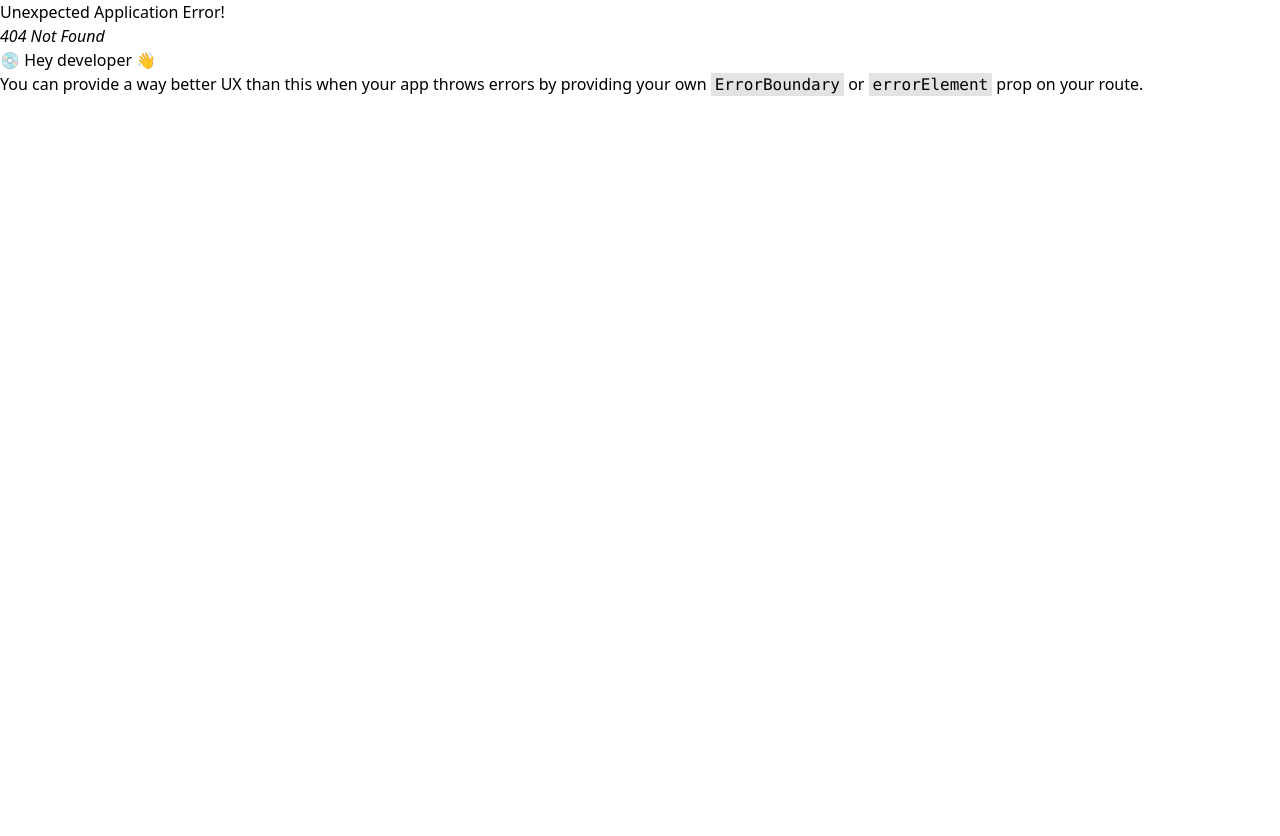
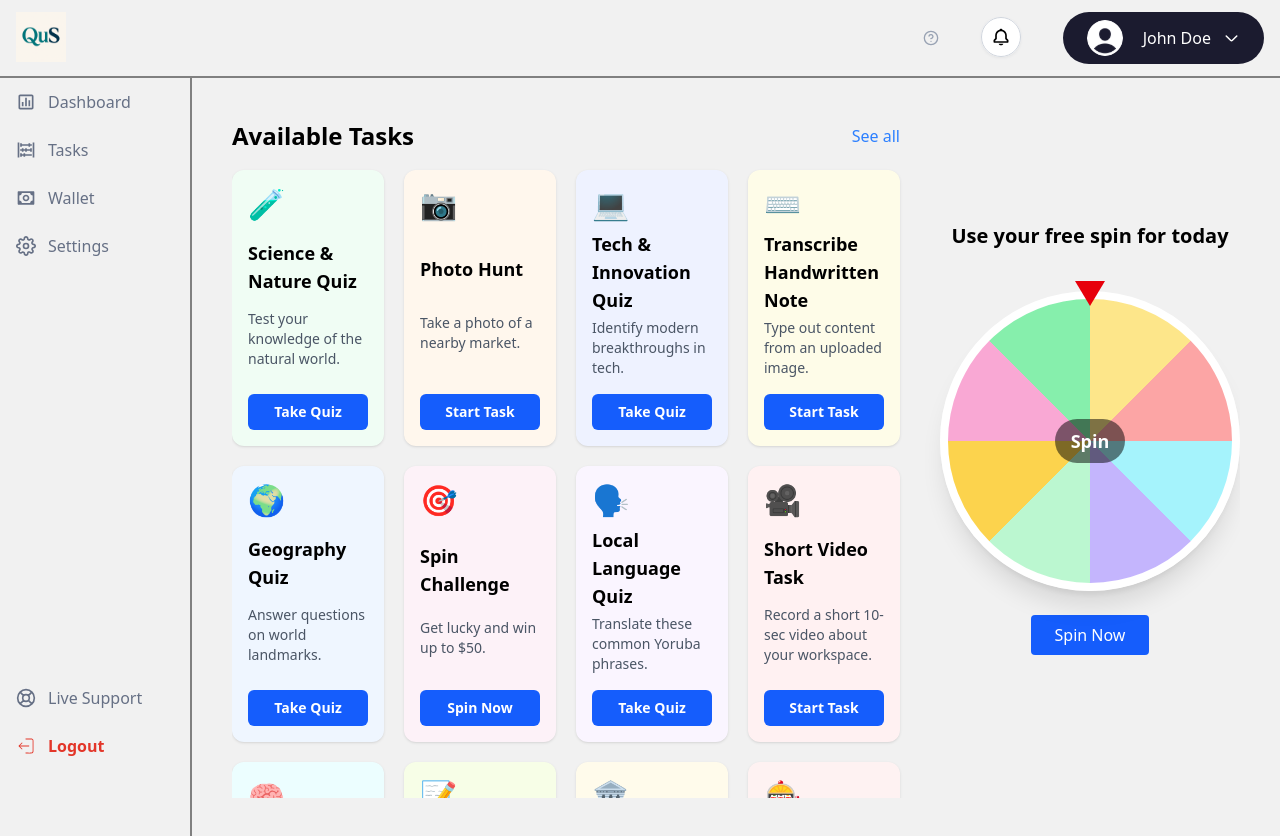
Before and after one commit to Frokesy/qus, a React (Vite) app: page /tasks in a window 1280 px wide. Before the commit this address had no page. Before the commit the page ends 800 px from the top, so only its background shows below. Built offline with nearby package versions, Linux system fonts and the light colour scheme.

Commit message:
designed tasks component

```diff
--- a/src/App.tsx
+++ b/src/App.tsx
@@ -4,6 +4,7 @@ import Signup from "./pages/auth/signup";
 import Dashboard from "./pages/dashboard";
 import { AnimatePresence } from "framer-motion";
 import Wallet from "./pages/wallet";
+import Tasks from "./pages/tasks";
 
 const App = () => {
   const router = createBrowserRouter([
@@ -11,6 +12,7 @@ const App = () => {
     { path: "/signup", element: <Signup /> },
     { path: "/dashboard", element: <Dashboard /> },
     { path: "/wallet", element: <Wallet /> },
+    { path: "/tasks", element: <Tasks /> },
   ]);
 
   return (
--- a/src/components/containers/MainContainer.tsx
+++ b/src/components/containers/MainContainer.tsx
@@ -9,7 +9,7 @@ const MainContainer = ({ children }: MainContainerProps) => {
   return (
     <div className="bg-[#f1f1f1]">
       <Topbar />
-      <div className="flex h-screen">
+      <div className="flex h-[95vh] overflow-hidden">
         <Sidebar />
         <div className="w-[85%] p-10">{children}</div>
       </div>
--- /dev/null
+++ b/src/components/sections/tasks/SpinnerWheel.tsx
@@ -0,0 +1,100 @@
+import { motion, useAnimation } from "framer-motion";
+import { useState } from "react";
+
+const segments = [
+  "$1",
+  "Try Again",
+  "$20",
+  "$5",
+  "Spin Again",
+  "$1000",
+  "$0",
+  "$300",
+];
+
+const colors = [
+  "#fde68a",
+  "#fca5a5",
+  "#a5f3fc",
+  "#c4b5fd",
+  "#bbf7d0",
+  "#fcd34d",
+  "#f9a8d4",
+  "#86efac",
+];
+
+export default function SpinnerWheel() {
+  const controls = useAnimation();
+  const [spinning, setSpinning] = useState(false);
+  const [result, setResult] = useState<string | null>(null);
+  const [angle, setAngle] = useState(0);
+
+  const spin = async () => {
+    if (spinning) return;
+    setSpinning(true);
+    setResult(null);
+
+    const segmentAngle = 360 / segments.length;
+    const selectedIndex = Math.floor(Math.random() * segments.length);
+
+    const fullSpins = 5;
+    const targetAngle =
+      fullSpins * 360 + selectedIndex * segmentAngle + segmentAngle / 2;
+
+    setAngle(targetAngle);
+
+    await controls.start({
+      rotate: targetAngle,
+      transition: { duration: 3, ease: "easeInOut" },
+    });
+
+    setTimeout(() => {
+      setResult(segments[selectedIndex]);
+      setSpinning(false);
+    }, 3100);
+  };
+
+  return (
+    <div className="flex flex-col items-center justify-center py-10 relative">
+      <div className="absolute top-[30px] rotate-180 z-10 w-0 h-0 border-l-[15px] border-r-[15px] border-b-[25px] border-l-transparent border-r-transparent border-b-red-600" />
+
+      <motion.div
+        animate={controls}
+        className="w-[300px] h-[300px] rounded-full border-8 border-white shadow-xl relative overflow-hidden"
+        style={{
+          background: `conic-gradient(${segments
+            .map(
+              (_, i) =>
+                `${colors[i % colors.length]} ${(i * 100) / segments.length}% ${((i + 1) * 100) / segments.length}%`,
+            )
+            .join(", ")})`,
+        }}
+      >
+        <div className="absolute inset-0 flex items-center justify-center">
+          <span className="text-lg font-semibold text-white bg-black/50 px-4 py-2 rounded-full">
+            Spin
+          </span>
+        </div>
+      </motion.div>
+
+      <button
+        onClick={spin}
+        disabled={spinning}
+        className="mt-6 px-6 py-2 rounded bg-blue-600 text-white font-medium hover:bg-blue-700 disabled:opacity-50"
+      >
+        {spinning ? "Spinning..." : "Spin Now"}
+      </button>
+
+      {result && (
+        <motion.div
+          className="mt-6 text-2xl font-bold text-green-700"
+          initial={{ opacity: 0, y: 10 }}
+          animate={{ opacity: 1, y: 0 }}
+          transition={{ delay: 0.2 }}
+        >
+          🎉 You got: {result}
+        </motion.div>
+      )}
+    </div>
+  );
+}
--- /dev/null
+++ b/src/pages/tasks/index.tsx
@@ -0,0 +1,132 @@
+import MainContainer from "../../components/containers/MainContainer";
+import SpinnerWheel from "../../components/sections/tasks/SpinnerWheel";
+
+const Tasks = () => {
+  const taskItems = [
+    {
+      title: "Science & Nature Quiz",
+      desc: "Test your knowledge of the natural world.",
+      bg: "bg-green-50",
+      cta: "Take Quiz",
+      icon: "🧪",
+    },
+    {
+      title: "Photo Hunt",
+      desc: "Take a photo of a nearby market.",
+      bg: "bg-orange-50",
+      cta: "Start Task",
+      icon: "📷",
+    },
+    {
+      title: "Tech & Innovation Quiz",
+      desc: "Identify modern breakthroughs in tech.",
+      bg: "bg-indigo-50",
+      cta: "Take Quiz",
+      icon: "💻",
+    },
+    {
+      title: "Transcribe Handwritten Note",
+      desc: "Type out content from an uploaded image.",
+      bg: "bg-yellow-50",
+      cta: "Start Task",
+      icon: "⌨️",
+    },
+    {
+      title: "Geography Quiz",
+      desc: "Answer questions on world landmarks.",
+      bg: "bg-blue-50",
+      cta: "Take Quiz",
+      icon: "🌍",
+    },
+    {
+      title: "Spin Challenge",
+      desc: "Get lucky and win up to $50.",
+      bg: "bg-pink-50",
+      cta: "Spin Now",
+      icon: "🎯",
+    },
+    {
+      title: "Local Language Quiz",
+      desc: "Translate these common Yoruba phrases.",
+      bg: "bg-purple-50",
+      cta: "Take Quiz",
+      icon: "🗣️",
+    },
+    {
+      title: "Short Video Task",
+      desc: "Record a short 10-sec video about your workspace.",
+      bg: "bg-rose-50",
+      cta: "Start Task",
+      icon: "🎥",
+    },
+    {
+      title: "Math & Logic Quiz",
+      desc: "Solve logic problems to earn points.",
+      bg: "bg-cyan-50",
+      cta: "Take Quiz",
+      icon: "🧠",
+    },
+    {
+      title: "Feedback Survey",
+      desc: "Fill a quick form to share your opinion.",
+      bg: "bg-lime-50",
+      cta: "Start Task",
+      icon: "📝",
+    },
+    {
+      title: "Landmark Photo Quest",
+      desc: "Snap a picture of a major local landmark.",
+      bg: "bg-amber-50",
+      cta: "Start Task",
+      icon: "🏛️",
+    },
+    {
+      title: "Spin & Win Bonus Round",
+      desc: "Bonus spin unlocked — try your luck!",
+      bg: "bg-red-50",
+      cta: "Spin Now",
+      icon: "🎰",
+    },
+  ];
+
+  return (
+    <MainContainer>
+      <div className="flex justify-between lg:flex-row flex-col-reverse space-x-10 h-[85vh] overflow-y-auto">
+        <div className="space-y-4 w-full max-w-5xl">
+          <div className="flex justify-between items-center">
+            <h2 className="text-[24px] font-semibold">Available Tasks</h2>
+            <span className="text-blue-500 cursor-pointer hover:underline">
+              See all
+            </span>
+          </div>
+
+          <div className="grid grid-cols-1 sm:grid-cols-2 lg:grid-cols-4 gap-5">
+            {taskItems.map((item, idx) => (
+              <div
+                key={idx}
+                className={`${item.bg} p-4 rounded-xl flex flex-col justify-between shadow-sm hover:shadow-md transition duration-300`}
+              >
+                <div className="text-3xl">{item.icon}</div>
+                <h3 className="text-lg font-semibold mt-2">{item.title}</h3>
+                <p className="text-sm text-gray-600 mt-1">{item.desc}</p>
+                <button className="mt-4 inline-block bg-blue-600 text-white px-4 py-2 rounded-md hover:bg-blue-700 font-semibold text-sm">
+                  {item.cta}
+                </button>
+              </div>
+            ))}
+          </div>
+        </div>
+
+        {/* Spinner wheel */}
+        <div className="flex flex-col justify-center items-center h-full">
+          <h2 className="text-[20px] font-semibold">
+            Use your free spin for today
+          </h2>
+          <SpinnerWheel />
+        </div>
+      </div>
+    </MainContainer>
+  );
+};
+
+export default Tasks;
```
